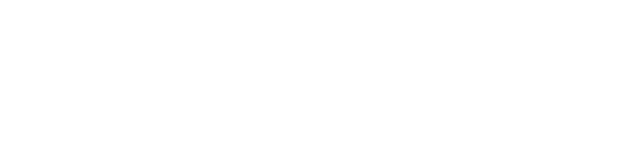
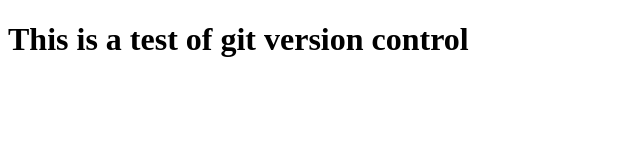
Before and after one commit to rgvegajr/classExample, a plain HTML site: page index.html in a window 1280 px wide. Shown: the whole page, without its empty margins (0-640 px from the left). Drawn offline with Linux system fonts and the light colour scheme.

Commit message:
added initial text

```diff
--- a/index.html
+++ b/index.html
@@ -4,6 +4,7 @@
 	<title>Test</title>
 </head>
 <body>
+	<h1>This is a test of git version control</h1>
 
 </body>
 </html>
```
